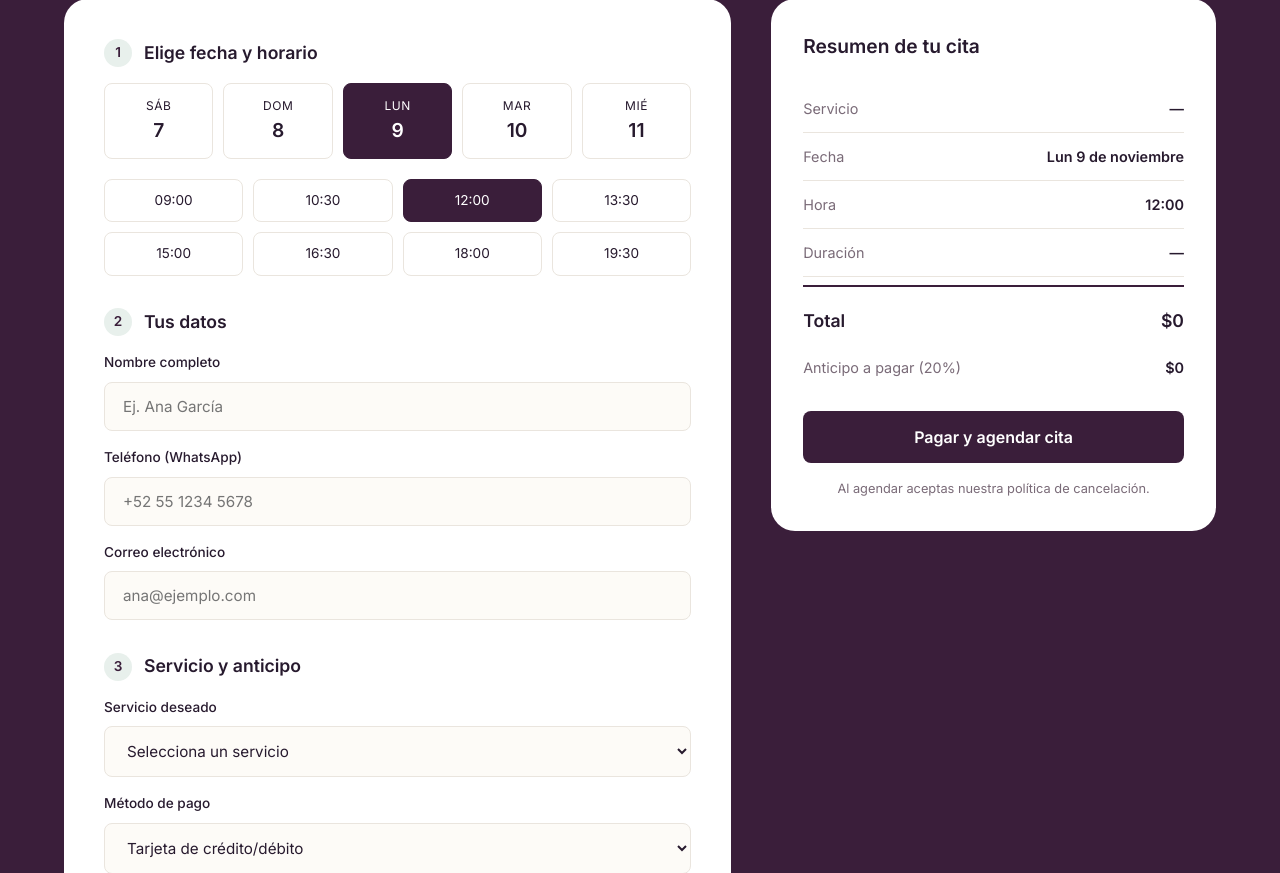
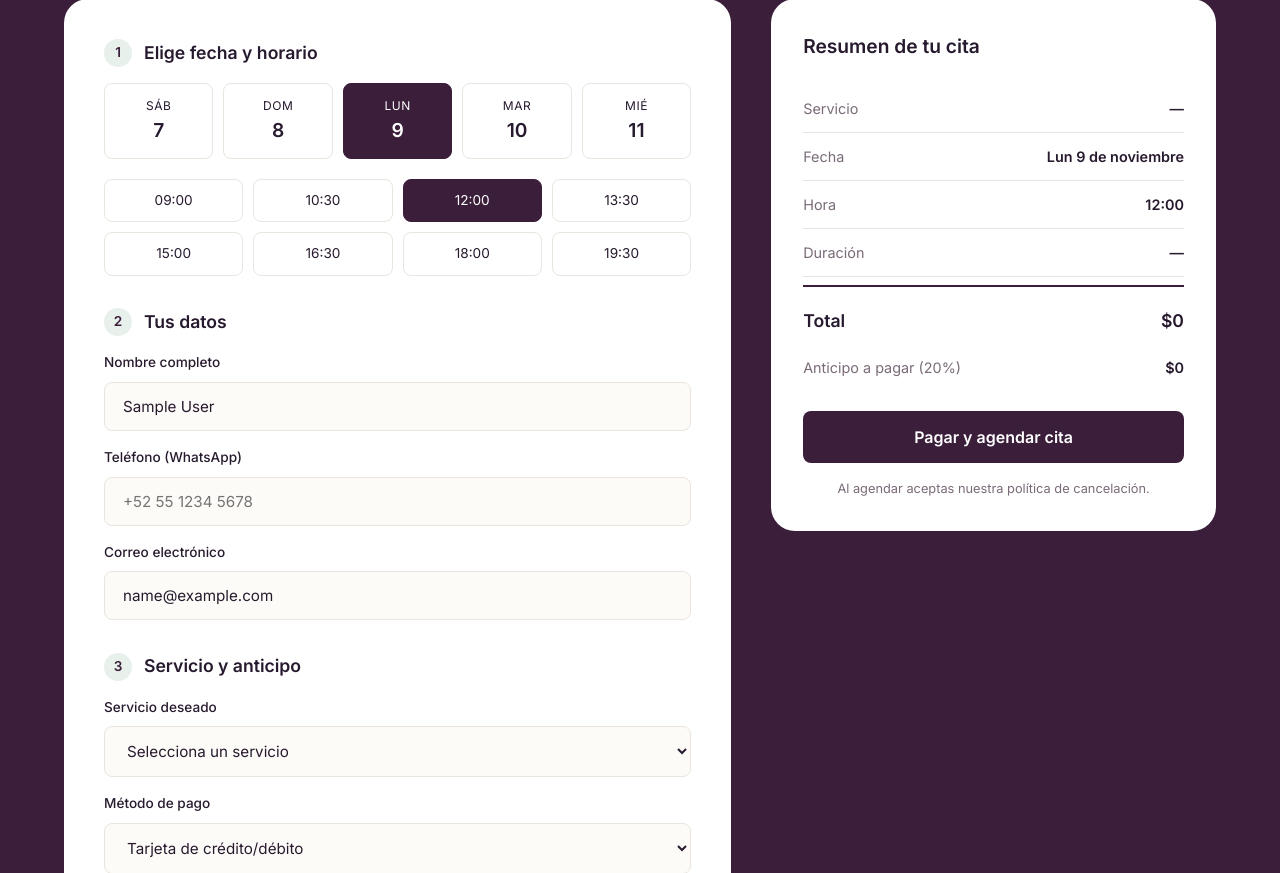
Before and after one commit to miguelguadarrama-ux/spa-cuidarte, a PHP site: page /index.php in a window 1280 px wide. Shown: the part 2432-3305 px from the top of the page. Run offline with PHP 8.4, Linux system fonts and the light colour scheme; the visitor is signed in with stand-in values (Sample User, id 1); some web fonts are replaced.

Commit message:
Update index.php

```diff
--- a/index.php
+++ b/index.php
@@ -1,3 +1,6 @@
+<?php
+session_start();
+?>
 <!DOCTYPE html>
 <html lang="es">
 <head>
@@ -26,8 +29,18 @@
         <a href="#citas">Agendar Cita</a>
         <a href="#experiencia">Sobre Nosotros</a>
         <a href="#contacto">Contacto</a>
-        <a href="login.php" style="color: var(--primary-color, #b8860b); font-weight: 600;"><i class="fas fa-user-lock"></i> Ingresar</a>
-        <a href="Registro.php" style="color: var(--primary-color, #b8860b); font-weight: 600;"><i class="fas fa-user-lock"></i> Registrar</a>
+
+        <?php if (isset($_SESSION['nombre'])): ?>
+          <!-- Se muestra cuando la sesión está activa -->
+          <span style="color: var(--primary-color, #b8860b); font-weight: 600; margin-right: 10px;">
+            <i class="fas fa-user-circle"></i> ¡Hola, <?php echo htmlspecialchars($_SESSION['nombre']); ?>!
+          </span>
+          <a href="logout.php" style="color: #d9534f; font-weight: 600;"><i class="fas fa-sign-out-alt"></i> Cerrar Sesión</a>
+        <?php else: ?>
+          <!-- Se muestra cuando NO se ha iniciado sesión -->
+          <a href="login.php" style="color: var(--primary-color, #b8860b); font-weight: 600;"><i class="fas fa-user-lock"></i> Ingresar</a>
+          <a href="registro.php" style="color: var(--primary-color, #b8860b); font-weight: 600;">Registrar</a>
+        <?php endif; ?>
       </nav>
       <div class="header-actions">
         <button class="btn-primary" id="btnHeaderCita">Agendar Cita</button>
@@ -228,7 +241,7 @@
             <h3><span class="step-number">2</span> Tus datos</h3>
             <div class="form-group">
               <label for="nombre">Nombre completo</label>
-              <input type="text" id="nombre" placeholder="Ej. Ana García" required>
+              <input type="text" id="nombre" placeholder="Ej. Ana García" value="<?php echo htmlspecialchars($_SESSION['nombre'] ?? ''); ?>" required>
             </div>
             <div class="form-group">
               <label for="telefono">Teléfono (WhatsApp)</label>
@@ -236,7 +249,7 @@
             </div>
             <div class="form-group">
               <label for="email">Correo electrónico</label>
-              <input type="email" id="email" placeholder="ana@ejemplo.com" required>
+              <input type="email" id="email" placeholder="ana@ejemplo.com" value="<?php echo htmlspecialchars($_SESSION['correo'] ?? ''); ?>" required>
             </div>
           </div>
 
```
